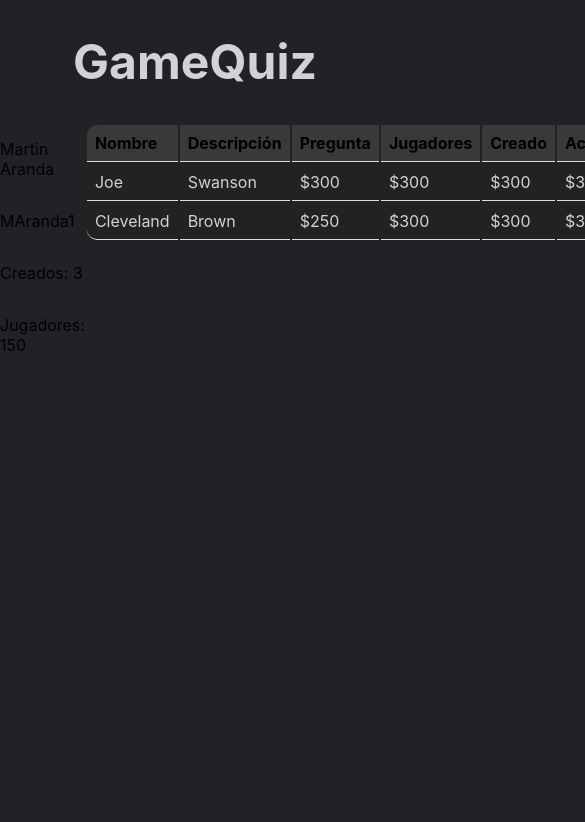
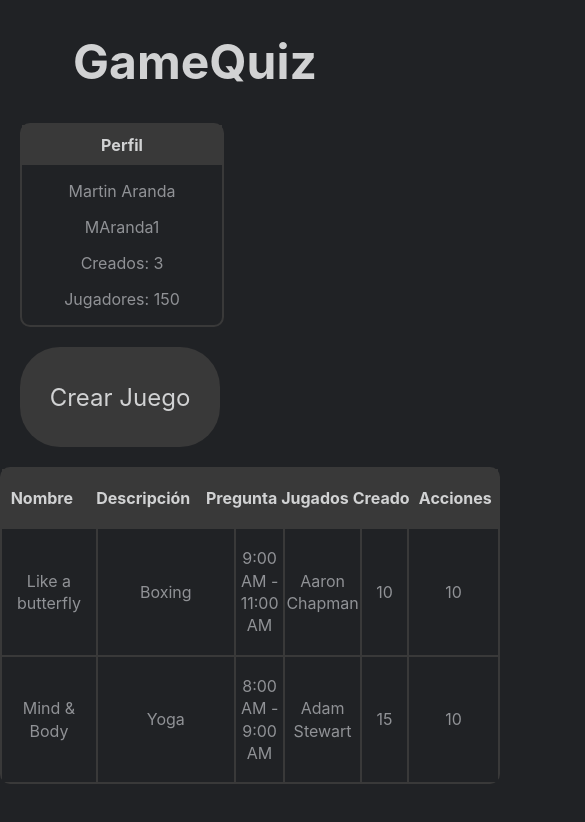
Before and after one commit to estebanmarichal70/gamequiz-app, a React (Create React App) app: page /perfil in a window 390 px wide. Shown: the top 822 px of the page, 585 px wide, since content can reach past the window. Built offline with nearby package versions, Linux system fonts and the light colour scheme.

Commit message:
Tabla (falta responsive)

```diff
--- a/src/assets/sass/App.scss
+++ b/src/assets/sass/App.scss
@@ -1,6 +1,6 @@
 //Aca van las variables
 $color-primary: #202225;
-$color-secondary: #2f3136;
+$color-secondary: #393939;
 $color-third: #36393f;
 $color-texto-1: #d1d2d3;
 $color-texto-2: #909296;
@@ -25,6 +25,7 @@ $large-breakpoint: 1200px;
   display: flex;
 }
 
+
 .flex-row {
   flex-direction: row;
 }
@@ -35,6 +36,10 @@ $large-breakpoint: 1200px;
 
 .jc-center {
   justify-content: center;
+}
+
+.jc-sb {
+  justify-content: space-between;
 }
 
 .ai-center {
@@ -64,13 +69,13 @@ $large-breakpoint: 1200px;
   }
 }
 
-.titulo {
-  color: $color-texto-1;
-}
-
 .titulo-inicio {
   @extend .titulo;
   font-size: 3rem;
+}
+
+.titulo {
+  color: $color-texto-1;
 }
 
 .subtitulo {
@@ -169,108 +174,159 @@ $large-breakpoint: 1200px;
     background: $color-third;
   }
 }
+
 .m-0 {
   margin: 0 !important;
 }
 
-//----- Extends
-%clearfix:after {
-	display:block;
-	clear:both;
-	content:'';
+
+/*==================================================================
+[ Tabla ]*/
+.wrap-table {
+  margin-right: 20px;
+  width: 1400px;
+  @media (max-width: $phone-breakpoint) {
+    width: 500px;
+  }
 }
 
-//----- Grid System
-$grid-spacing:3%;
-
-.row {
-	@extend %clearfix;
-
-	& + & {
-		margin-top:$grid-spacing;
-	}
+.table {
+  width: 100%;
 }
 
-[class^="col-"] {
-	float:left;
-	margin-right:$grid-spacing;
-	-webkit-box-sizing:border-box;
-	-moz-box-sizing:border-box;
-	box-sizing:border-box;
-
-	&:last-child {
-		margin-right:0%;
-	}
+table {
+  width: 100%;
 }
 
-//----- Columns (Manual)
-/*
-.col-1 { width:5.583333333333333%; }
-.col-2 { width:14.16666666666667%; }
-.col-3 { width:22.75%; }
-.col-4 { width:31.33333333333333%; }
-.col-5 { width:39.91666666666667%; }
-.col-6 { width:48.5%; }
-.col-7 { width:57.08333333333333%; }
-.col-8 { width:65.66666666666666%; }
-.col-9 { width:74.25%; }
-.col-10 { width:82.83333333333333%; }
-.col-11 { width:91.41666666666666%; }
-.col-12 { width:100%; }
-*/
+.column1 {
+  width: 20%;
+}
 
-//----- Columns (Automatic)
-.col-1 { width:(100% / 12) - ($grid-spacing * 11 / 12); }
-.col-2 { width:(100% / 6) - ($grid-spacing * 10 / 12); }
-.col-3 { width:(100% / 4) - ($grid-spacing * 9 / 12); }
-.col-4 { width:(100% / 3) - ($grid-spacing * 8 / 12); }
-.col-5 { width:(100% / 2.4) - ($grid-spacing * 7 / 12); }
-.col-6 { width:(100% / 2) - ($grid-spacing * 6 / 12); }
-.col-7 { width:(100% / 1.714285714285714) - ($grid-spacing * 5 / 12); }
-.col-8 { width:(100% / 1.5) - ($grid-spacing * 4 / 12); }
-.col-9 { width:(100% / 1.333333333333333) - ($grid-spacing * 3 / 12); }
-.col-10 { width:(100% / 1.2) - ($grid-spacing * 2 / 12); }
-.col-11 { width:(100% / 1.090909090909091) - ($grid-spacing * 1 / 12); }
-.col-12 { width:100%; }
+.column2 {
+  width: 30%;
+}
 
-//  termino el tema
+.column3 {
+  width: 10%;
+}
 
-.tabla-perfil {
+.column4 {
+  width: 10%;
+}
 
-  table-layout: auto;
-  border-collapse: separate;
+.column5 {
+  width: 10%;
+}
 
-  td, th {
+.column6{
+  width: 20%;
+}
 
-    padding: 8px;
-    text-align: left;
-    border-bottom: 1px solid #ddd;
-    border-collapse: collapse;
-    width: 200px;
-    max-width: 250px;
+.table-head th {
+  padding-top: 18px;
+  padding-bottom: 18px;
+}
+
+.table-body td {
+  padding-top: 18px;
+  padding-bottom: 18px;
+}
+
+/*==================================================================
+[ Fixeo de tamaños ]*/
+
+.table {
+  position: relative;
+  padding-top: 60px;
+}
+
+.table-head {
+  position: absolute;
+  width: 100%;
+  top: 0;
+  left: 0;
+}
+
+.table-body {
+  max-height: 600px;
+  overflow: auto;
+}
+
+/*==================================================================
+[ Estilo de Tabla]*/
+
+.table.style {
+  text-align: center;
+  background-color: $color-secondary;
+  border-radius: 10px;
+}
+
+.table.style th {
+  color: $color-texto-1;
+  line-height: 1.4;
+  background-color: $color-secondary;
+}
+
+.table.style td {
+  color: $color-texto-2;
+  line-height: 1.4;
+  background-color: $color-primary;
+}
+
+
+/*==================================================================
+[ Estilo scroll]*/
+
+.scroll::-webkit-scrollbar-track
+{
+    -webkit-box-shadow: inset 0 0 6px rgba(0,0,0,0.3);
+    border-radius: 10px;
+    background-color: #a7a7a7;
+}
+
+.scroll::-webkit-scrollbar
+{
+    width: 12px;
+}
+
+.scroll::-webkit-scrollbar-thumb
+{
+    border-radius: 10px;
+    -webkit-box-shadow: inset 0 0 6px rgba(0,0,0,.3);
+    background-color: #555;
+}
+
+/*==================================================================
+[ Card]*/
+
+.card {
+  width: 400px;
+  height: 300px;
+  border: 2px solid $color-secondary;
+  border-radius: 10px;
+  background-color: $color-primary;
+  margin-bottom: 20px;
+
+  .card-header {
+    font-weight: bold;
+    background-color: $color-secondary;
   }
 
-  th {
-    background-color: #393939;
+  .card-body {
+    text-align: center;
   }
+  @media (max-width: $phone-breakpoint) {
+    width: 200px;
+    height: 200px;
+  }
+}
 
-  td {
-    color: $color-texto-1;
-    background-color: #222222;
+.flex-izq {
+  margin-left: 20px;
+}
+
+.contenedor {
+  @media (max-width: $phone-breakpoint) {
+    flex-direction: column;
   }
-
-  th:first-child {
-    border-top-left-radius: 10px;
-  }
-  th:last-child {
-    border-top-right-radius: 10px;
-  }
-  tr:last-child td:first-child {
-    border-bottom-left-radius: 10px;
-  }
-  tr:last-child td:last-child {
-    border-bottom-right-radius: 10px;
-  }
-
-  tr:hover {background-color:#f5f5f5;}
 }
--- a/src/views/usuario/perfil.view.js
+++ b/src/views/usuario/perfil.view.js
@@ -1,48 +1,66 @@
 import React,{Component}  from 'react';
 import '../../assets/sass/App.scss';
-import { Link } from "react-router-dom";
+import BotonInicio from "../../components/boton-Inicio.component";
 
 class Perfil extends Component {
     render() {
         return (
             <div>
-                <div className="d-flex center-all">
+                <div className="center-all">
                     <h1 className="titulo-inicio">GameQuiz</h1>
                 </div>
-                <div className="d-flex">
-                    <div className="d-flex flex-column info-perfil">
+                <div className="d-flex jc-sb contenedor">
+                    <div className="flex-izq flex-column">
+                        <div className="card">
+                            <div className="card-header h-20 center-all titulo"><span>Perfil</span></div>
+                            <div className="card-body subtitulo">
                                 <p>Martin Aranda</p>
                                 <p>MAranda1</p>
                                 <p>Creados: 3</p>
                                 <p>Jugadores: 150</p>
                             </div>
-                    <div>
-                        <table className="tabla-perfil">
+                        </div>
+                        <BotonInicio ruta="/juego/crear" text="Crear Juego"/>
+                    </div>
+                    <div className="wrap-table">
+                        <div className="table style">
+                            <div className="table-head">
+                                <table>
+                                    <thead>
                                         <tr>
-                                <th>Nombre</th>
-                                <th>Descripción</th>
-                                <th>Pregunta</th>
-                                <th>Jugadores</th>
-                                <th>Creado</th>
-                                <th>Acciones</th>
+                                            <th className="column1">Nombre</th>
+                                            <th className="column2">Descripción</th>
+                                            <th className="column3">Pregunta</th>
+                                            <th className="column4">Jugados</th>
+                                            <th className="column5">Creado</th>
+                                            <th className="column6">Acciones</th>
+                                        </tr>
+                                    </thead>
+                                </table>
+                            </div>
+                            <div className="table-body scroll">
+                                <table>
+                                    <tbody>
+                                        <tr>
+                                            <td className="column1">Like a butterfly</td>
+                                            <td className="column2">Boxing</td>
+                                            <td className="column3">9:00 AM - 11:00 AM</td>
+                                            <td className="column4">Aaron Chapman</td>
+                                            <td className="column5">10</td>
+                                            <td className="column6">10</td>
                                         </tr>
                                         <tr>
-                                <td>Joe</td>
-                                <td>Swanson</td>
-                                <td>$300</td>
-                                <td>$300</td>
-                                <td>$300</td>
-                                <td>$300</td>
+                                            <td className="column1">Mind & Body</td>
+                                            <td className="column2">Yoga</td>
+                                            <td className="column3">8:00 AM - 9:00 AM</td>
+                                            <td className="column4">Adam Stewart</td>
+                                            <td className="column5">15</td>
+                                            <td className="column6">10</td>
                                         </tr>
-                            <tr>
-                                <td>Cleveland</td>
-                                <td>Brown</td>
-                                <td>$250</td>
-                                <td>$300</td>
-                                <td>$300</td>
-                                <td>$300</td>
-                            </tr>
+                                    </tbody>
                                 </table>
+                            </div>
+                        </div>
                     </div>
                 </div>
             </div>
--- a/src/views/usuario/registrar.view.js
+++ b/src/views/usuario/registrar.view.js
@@ -47,8 +47,7 @@ class Registrar extends Component {
                 nombre: this.state.nombre,
                 apellido: this.state.apellido,
                 username: this.state.username,
-                password: this.state.pass,
-                conPass: this.state.conPass,
+                password: this.state.password,
                 fechaNac: this.state.fechaNac,
                 juegos: this.state.juegos
             }
```
Lines whose indentation alone changed are shown as unchanged.
